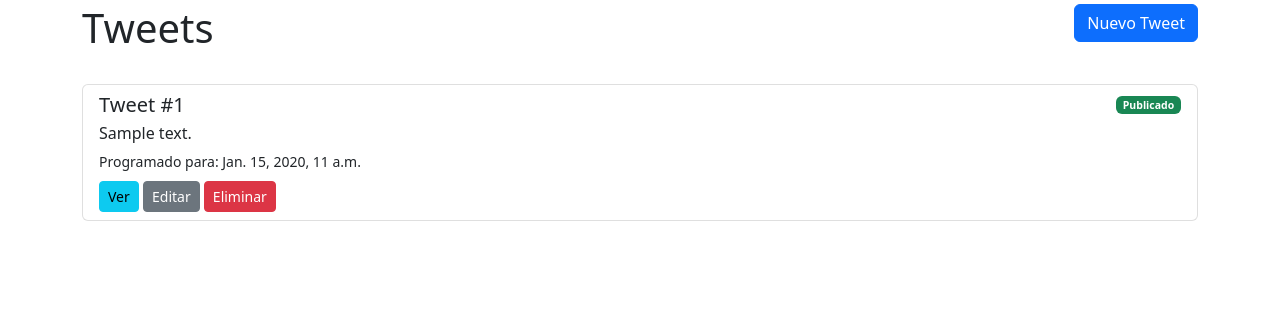
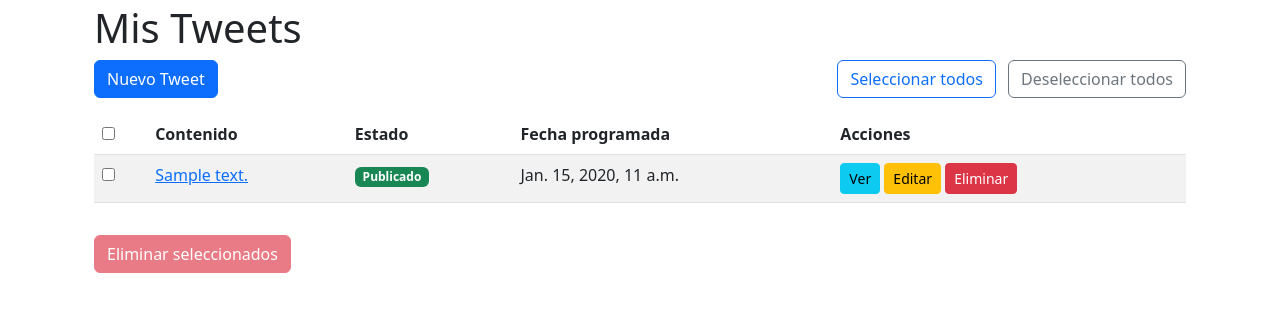
Before and after one commit to GuilleFB/Xedule, a Django app: page / in a window 1280 px wide. Shown: the part 56-368 px from the top of the page. Run offline with Django 4.2, Linux system fonts and the light colour scheme; a user stored in the database is signed in; tables that the repository leaves empty hold one stand-in row (values such as "Sample post"); parts of the project's set-up code (start-up, migrations or seed data) failed here and were passed over; some libraries are stand-ins or nearby versions.

Commit message:
feat(tweets): agregar funcionalidad de eliminación masiva y configuración Twitter API
- Añadida vista BulkDeleteTweetsView para eliminar múltiples tweets en una acción
- Implementado formulario y lógica JavaScript para selección masiva en template tweet_list.html
- Añadido template de paginación reutilizable (pagination.html)
- Incrementado paginación de 10 a 20 items por página
- Configuradas variables de entorno para Twitter API en local.py y .django

Motivación:
- Mejorar UX permitiendo operaciones masivas sobre tweets
- Preparar integración con Twitter API para futura implementación
- Mejorar sistema de paginación con componente reutilizable
- Facilitar gestión de múltiples tweets con mayor límite por página

```diff
--- a/config/settings/local.py
+++ b/config/settings/local.py
@@ -75,3 +75,7 @@ INSTALLED_APPS += ["django_extensions"]
 CELERY_TASK_EAGER_PROPAGATES = True
 # Your stuff...
 # ------------------------------------------------------------------------------
+TWITTER_API_KEY = env("TWITTER_API_KEY")
+TWITTER_API_SECRET_KEY = env("TWITTER_API_SECRET_KEY")
+TWITTER_ACCESS_TOKEN = env("TWITTER_ACCESS_TOKEN")
+TWITTER_ACCESS_TOKEN_SECRET = env("TWITTER_ACCESS_TOKEN_SECRET")
--- a/xedule/app/urls.py
+++ b/xedule/app/urls.py
@@ -13,4 +13,10 @@ urlpatterns = [
         views.TweetDeleteView.as_view(),
         name="tweet_delete",
     ),
+    # En app/urls.py, añade esta nueva URL:
+    path(
+        "tweets/bulk-delete/",
+        views.BulkDeleteTweetsView.as_view(),
+        name="bulk_delete_tweets",
+    ),
 ]
--- a/xedule/app/views.py
+++ b/xedule/app/views.py
@@ -1,7 +1,10 @@
 # tweets/views.py
+from django.contrib import messages
 from django.contrib.auth.mixins import LoginRequiredMixin
 from django.core.exceptions import PermissionDenied
+from django.shortcuts import redirect
 from django.urls import reverse_lazy
+from django.views import View
 from django.views.generic import CreateView
 from django.views.generic import DeleteView
 from django.views.generic import DetailView
@@ -26,7 +29,7 @@ class TweetListView(LoginRequiredMixin, ListView):
     model = Tweet
     template_name = "app/tweet_list.html"
     context_object_name = "tweets"
-    paginate_by = 10
+    paginate_by = 20
 
     def get_queryset(self):
         return Tweet.objects.filter(user=self.request.user).order_by("-created_at")
@@ -68,3 +71,16 @@ class TweetDeleteView(LoginRequiredMixin, UserOwnsTweetMixin, DeleteView):
     def get_queryset(self):
         # Solo permite borrar tweets del usuario actual
         return super().get_queryset().filter(user=self.request.user)
+
+
+class BulkDeleteTweetsView(LoginRequiredMixin, View):
+    def post(self, request, *args, **kwargs):
+        tweet_ids = request.POST.getlist("tweet_ids")
+        if tweet_ids:
+            tweets = Tweet.objects.filter(id__in=tweet_ids, user=request.user)
+            count = tweets.count()
+            tweets.delete()
+            messages.success(request, f"{count} tweet(s) eliminados correctamente.")
+        else:
+            messages.warning(request, "No se seleccionaron tweets para eliminar.")
+        return redirect("tweet_list")
--- a/xedule/templates/app/tweet_list.html
+++ b/xedule/templates/app/tweet_list.html
@@ -1,74 +1,133 @@
-<!-- templates/tweets/tweet_list.html -->
-{% extends 'base.html' %}
+{% extends "base.html" %}
 
-{% block title %}
-  Lista de Tweets
-{% endblock title %}
 {% block content %}
-  <div class="row mb-4">
-    <div class="col">
-      <h1>Tweets</h1>
-    </div>
-    <div class="col-auto">
+  <div class="container">
+    <h1>Mis Tweets</h1>
+    <div class="mb-3 d-flex justify-content-between">
+      <div>
         <a href="{% url 'tweet_create' %}" class="btn btn-primary">Nuevo Tweet</a>
       </div>
+      <div>
+        <button id="selectAllBtn" class="btn btn-outline-primary me-2">Seleccionar todos</button>
+        <button id="deselectAllBtn" class="btn btn-outline-secondary">Deseleccionar todos</button>
       </div>
-  <div class="row">
-    <div class="col">
+    </div>
     {% if tweets %}
-        <div class="list-group">
+      <form method="post"
+            action="{% url 'bulk_delete_tweets' %}"
+            id="bulkDeleteForm">
+        {% csrf_token %}
+        <div class="table-responsive">
+          <table class="table table-striped">
+            <thead>
+              <tr>
+                <th class="w-40">
+                  <input type="checkbox" id="selectAll" />
+                </th>
+                <th>Contenido</th>
+                <th>Estado</th>
+                <th>Fecha programada</th>
+                <th>Acciones</th>
+              </tr>
+            </thead>
+            <tbody>
               {% for tweet in tweets %}
-            <div class="list-group-item list-group-item-action">
-              <div class="d-flex w-100 justify-content-between">
-                <h5 class="mb-1">Tweet #{{ tweet.id }}</h5>
-                <small>
+                <tr>
+                  <td>
+                    <input type="checkbox"
+                           name="tweet_ids"
+                           value="{{ tweet.id }}"
+                           class="tweet-checkbox" />
+                  </td>
+                  <td>
+                    <a href="{% url 'tweet_detail' tweet.id %}">{{ tweet.content|truncatechars:50 }}</a>
+                  </td>
+                  <td>
                     {% if tweet.status == 'pending' %}
-                    <span class="badge bg-warning">Pendiente</span>
+                      <span class="badge bg-warning text-dark">Pendiente</span>
+                    {% elif tweet.status == 'published' %}
+                      <span class="badge bg-success">Publicado</span>
                     {% else %}
-                    <span class="badge bg-success">Publicado</span>
+                      <span class="badge bg-secondary">{{ tweet.get_status_display }}</span>
                     {% endif %}
-                </small>
-              </div>
-              <p class="mb-1">{{ tweet.content }}</p>
-              {% if tweet.scheduled_time %}<small>Programado para: {{ tweet.scheduled_time }}</small>{% endif %}
-              <div class="mt-2">
+                  </td>
+                  <td>{{ tweet.scheduled_time|default:"N/A" }}</td>
+                  <td>
                     <a href="{% url 'tweet_detail' tweet.id %}" class="btn btn-sm btn-info">Ver</a>
                     <a href="{% url 'tweet_update' tweet.id %}"
-                   class="btn btn-sm btn-secondary">Editar</a>
+                       class="btn btn-sm btn-warning">Editar</a>
                     <a href="{% url 'tweet_delete' tweet.id %}"
                        class="btn btn-sm btn-danger">Eliminar</a>
+                  </td>
+                </tr>
+              {% endfor %}
+            </tbody>
+          </table>
         </div>
+        <div class="mt-3">
+          <button type="submit" class="btn btn-danger" id="bulkDeleteBtn" disabled>Eliminar seleccionados</button>
         </div>
-          {% endfor %}
-        </div>
-        {% if is_paginated %}
-          <nav class="mt-4">
-            <ul class="pagination">
-              {% if page_obj.has_previous %}
-                <li class="page-item">
-                  <a class="page-link" href="?page=1">« Primera</a>
-                </li>
-                <li class="page-item">
-                  <a class="page-link" href="?page={{ page_obj.previous_page_number }}">Anterior</a>
-                </li>
-              {% endif %}
-              <li class="page-item active">
-                <span class="page-link">Página {{ page_obj.number }} de {{ page_obj.paginator.num_pages }}</span>
-              </li>
-              {% if page_obj.has_next %}
-                <li class="page-item">
-                  <a class="page-link" href="?page={{ page_obj.next_page_number }}">Siguiente</a>
-                </li>
-                <li class="page-item">
-                  <a class="page-link" href="?page={{ page_obj.paginator.num_pages }}">Última »</a>
-                </li>
-              {% endif %}
-            </ul>
-          </nav>
-        {% endif %}
+      </form>
+      {% include "./pagination.html" with page=page_obj %}
     {% else %}
-        <div class="alert alert-info">No hay tweets disponibles. ¡Crea uno nuevo!</div>
+      <div class="alert alert-info">No tienes tweets programados.</div>
     {% endif %}
   </div>
-  </div>
+  <script>
+    document.addEventListener('DOMContentLoaded', function() {
+      const selectAllCheckbox = document.getElementById('selectAll');
+      const selectAllButton = document.getElementById('selectAllBtn');
+      const deselectAllButton = document.getElementById('deselectAllBtn');
+      const tweetCheckboxes = document.querySelectorAll('.tweet-checkbox');
+      const bulkDeleteBtn = document.getElementById('bulkDeleteBtn');
+
+      // Función para actualizar el estado del botón de eliminar
+      function updateDeleteButtonState() {
+        const checkedBoxes = document.querySelectorAll('.tweet-checkbox:checked');
+        bulkDeleteBtn.disabled = checkedBoxes.length === 0;
+      }
+
+      // Event listener para el checkbox "seleccionar todos"
+      if (selectAllCheckbox) {
+        selectAllCheckbox.addEventListener('change', function() {
+          tweetCheckboxes.forEach(box => {
+            box.checked = this.checked;
+          });
+          updateDeleteButtonState();
+        });
+      }
+
+      // Event listeners para los checkboxes individuales
+      tweetCheckboxes.forEach(box => {
+        box.addEventListener('change', updateDeleteButtonState);
+      });
+
+      // Botón de seleccionar todos
+      if (selectAllButton) {
+        selectAllButton.addEventListener('click', function(e) {
+          e.preventDefault();
+          tweetCheckboxes.forEach(box => {
+            box.checked = true;
+          });
+          if (selectAllCheckbox) selectAllCheckbox.checked = true;
+          updateDeleteButtonState();
+        });
+      }
+
+      // Botón de deseleccionar todos
+      if (deselectAllButton) {
+        deselectAllButton.addEventListener('click', function(e) {
+          e.preventDefault();
+          tweetCheckboxes.forEach(box => {
+            box.checked = false;
+          });
+          if (selectAllCheckbox) selectAllCheckbox.checked = false;
+          updateDeleteButtonState();
+        });
+      }
+
+      // Inicialización
+      updateDeleteButtonState();
+    });
+  </script>
 {% endblock content %}
```
Also changed, not shown: xedule/templates/app/pagination.html (added, +35 -0 lines), 1 other file. Lines whose indentation alone changed are shown as unchanged.
